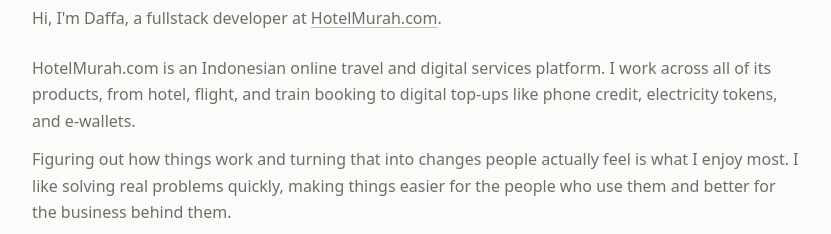
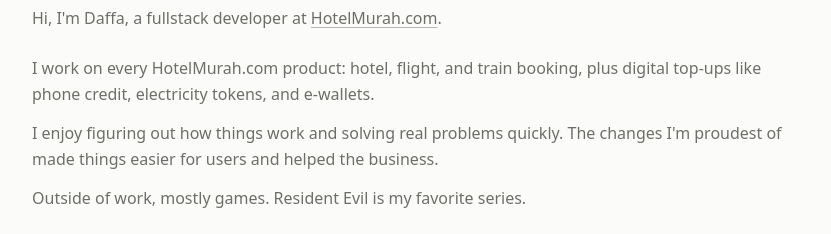
Before and after one commit to ravfriza/ravfriza.github.io, an Astro site: page / in a window 1280 px wide. Shown: the part 168-402 px from the top of the page, without its empty margins (224-1055 px from the left). Built offline with nearby package versions, Linux system fonts and the light colour scheme; Astro itself is replaced by a stand-in of ours.

Commit message:
Humanize bio wording

```diff
--- a/src/pages/index.astro
+++ b/src/pages/index.astro
@@ -11,14 +11,12 @@ import { site } from '../site';
       Hi, I'm Daffa, a fullstack developer at <a href="https://www.hotelmurah.com">HotelMurah.com</a>.
     </p>
     <p class="muted">
-      HotelMurah.com is an Indonesian online travel and digital services platform. I work across all of
-      its products, from hotel, flight, and train booking to digital top-ups like phone credit,
-      electricity tokens, and e-wallets.
+      I work on every HotelMurah.com product: hotel, flight, and train booking, plus digital top-ups
+      like phone credit, electricity tokens, and e-wallets.
     </p>
     <p class="muted">
-      Figuring out how things work and turning that into changes people actually feel is what I enjoy
-      most. I like solving real problems quickly, making things easier for the people who use them and
-      better for the business behind them.
+      I enjoy figuring out how things work and solving real problems quickly. The changes I'm proudest
+      of made things easier for users and helped the business.
     </p>
     <p class="muted">
       Outside of work, mostly games. Resident Evil is my favorite series.
```
